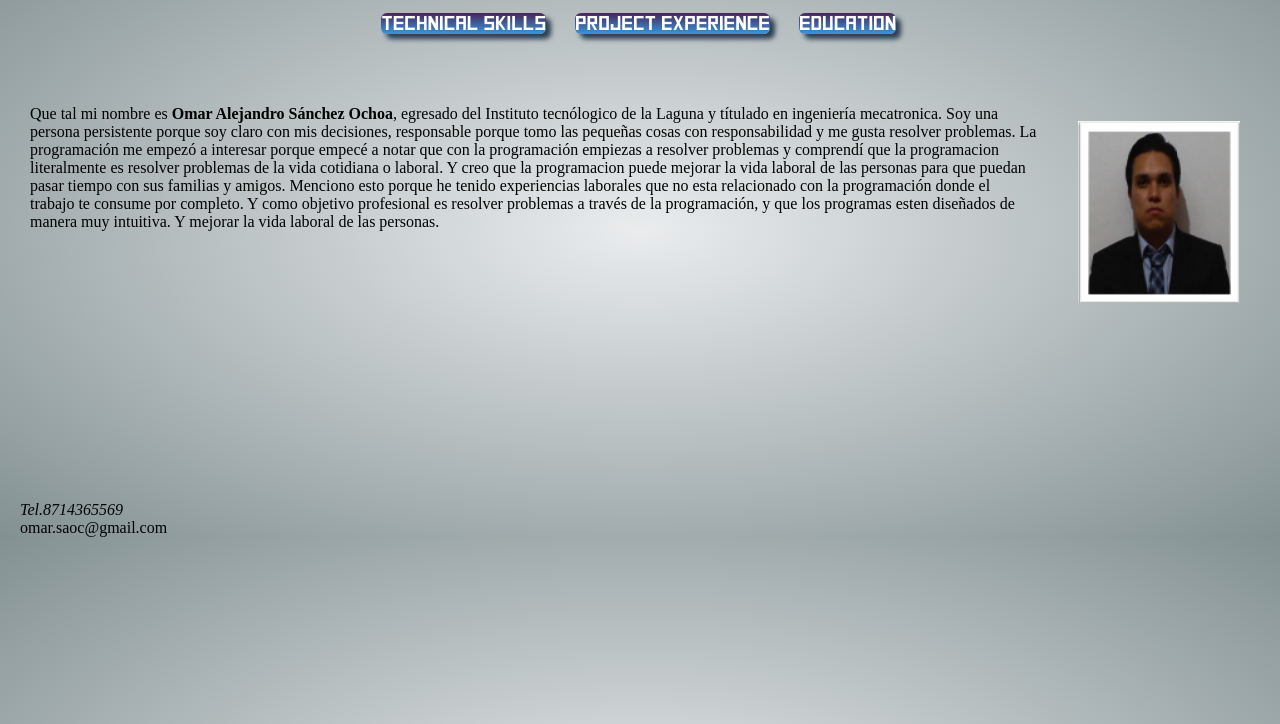
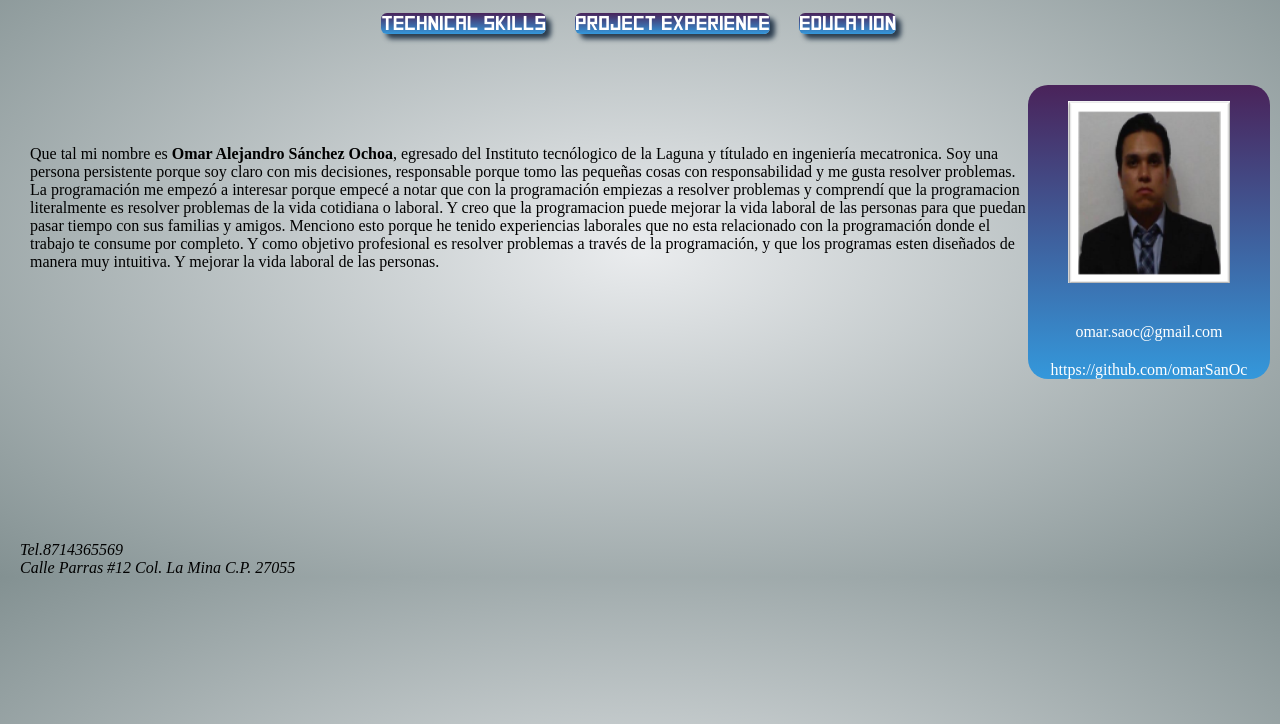
Before and after one commit to omarSanOc/mi-cv, a plain HTML site: page index.html in a window 1280 px wide. Shown: the part 76-800 px from the top of the page. Drawn offline with Linux system fonts and the light colour scheme.

Commit message:
enmaquetado de pagina v2

```diff
--- a/index.html
+++ b/index.html
@@ -43,10 +43,6 @@
             box-shadow: #2C3E50 5px 5px 5px;
         }
 
-        #portada {
-            float: right;
-        }
-
         #description {
             text-align: center;
             margin-top: 10px;
@@ -55,6 +51,21 @@
         #pie_de_pagina {
             clear: both;
             margin: 270px 0px 0px 20px;
+        }
+
+        #barralateral {
+            float: right;
+            text-align: center;
+            background: -moz-linear-gradient(top, #4A235A, #3498DB);
+            background: -webkit-linear-gradient(top, #4A235A, #3498DB);
+            margin-top: 50px;
+            margin-right: 10px;
+            border-radius: 20px;
+        }
+
+        #barralateral blockquote {
+            padding-top: 20px;
+            color: #FFF;
         }
 
         body {
@@ -68,6 +79,7 @@
 
         section article {
             padding-left: 30px;
+            padding-top: 40px;
         }
     </style>
 </head>
@@ -83,10 +95,14 @@
             <li>Education</li>
         </ul>
     </nav>
-    <section>
-        <figure id="portada">
+    <aside id="barralateral">
+        <figure>
             <img src="imgs/Mi_foto.png" id="foto">
         </figure>
+        <blockquote>omar.saoc@gmail.com</blockquote>
+        <blockquote>https://github.com/omarSanOc</blockquote>
+    </aside>
+    <section>
         <article>
             <p>Que tal mi nombre es <strong>Omar Alejandro Sánchez Ochoa</strong>, egresado del Instituto tecnólogico de la Laguna y títulado en ingeniería mecatronica. Soy una persona persistente porque soy claro con mis decisiones, responsable porque tomo
                 las pequeñas cosas con responsabilidad y me gusta resolver problemas. La programación me empezó a interesar porque empecé a notar que con la programación empiezas a resolver problemas y comprendí que la programacion literalmente es resolver
@@ -95,13 +111,11 @@
                 de las personas.
             </p>
         </article>
-
     </section>
     <footer id="pie_de_pagina">
         <address>Tel.8714365569</address>
-        <p>omar.saoc@gmail.com</p>
+        <address>Calle Parras #12 Col. La Mina C.P. 27055</address>
     </footer>
-
 </body>
 
 </html>
```
